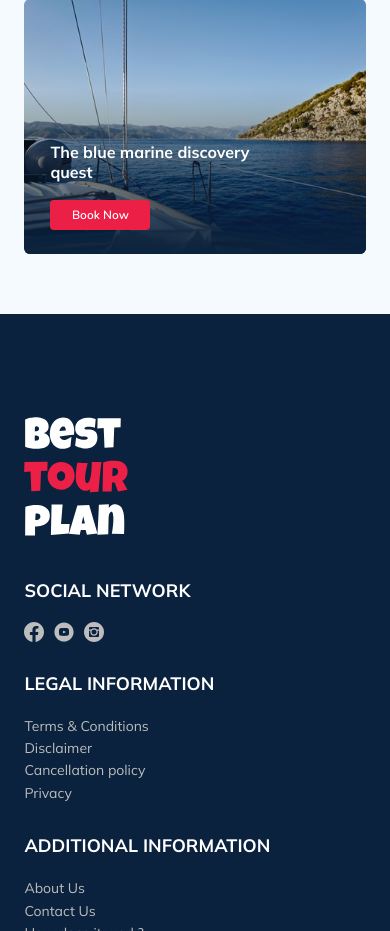
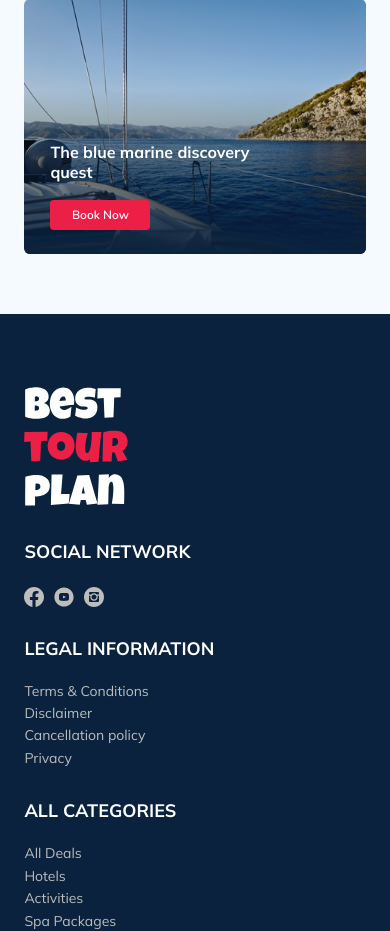
Before and after one commit to hwnd1982/tour-plan, a PHP site: page / in a window 390 px wide; the page is wider, and only the part inside the window is pictured. Shown: the part 5569-6500 px from the top of that part. Run offline with PHP 8.4, Linux system fonts and the light colour scheme.

Commit message:
create: added footer block

```diff
--- a/css/style.css
+++ b/css/style.css
@@ -1510,27 +1510,127 @@ template {
 }
 
 .footer-top {
-  display: -webkit-box;
-  display: -ms-flexbox;
-  display: flex;
-  position: relative;
+  display: -ms-grid;
+  display: grid;
   padding-top: 108px;
   padding-bottom: 89px;
-  -webkit-box-pack: justify;
-      -ms-flex-pack: justify;
-          justify-content: space-between;
-  -ms-flex-wrap: wrap;
-      flex-wrap: wrap;
-}
-
-.footer__logo {
+  -ms-grid-rows: minmax(100px, 200px) 23px;
+  -ms-grid-columns: (minmax(120px, 1fr))[auto-fit];
+      grid-template: minmax(100px, 200px) 23px/repeat(auto-fit, minmax(120px, 1fr));
+}
+
+.footer-top__logo {
   margin-top: 21px;
 }
 
-.footer__menu:nth-last-child(1) {
-  position: absolute;
-  bottom: 89px;
-  left: 50%;
+.footer-top__menu:nth-last-child(1) {
+  -ms-grid-column: 3;
+  -ms-grid-column-span: 2;
+  grid-column: 3 / 5;
+  -ms-grid-row: 2;
+  grid-row: 2;
+}
+
+.footer-top__menu:nth-last-child(2) {
+  -ms-grid-column-align: end;
+      justify-self: end;
+}
+
+.footer-contact {
+  padding-bottom: 89px;
+  display: -ms-grid;
+  display: grid;
+  -ms-grid-columns: 0.5fr 0.5fr;
+      grid-template-columns: 0.5fr 0.5fr;
+}
+
+.footer-contact__details {
+  display: -webkit-box;
+  display: -ms-flexbox;
+  display: flex;
+  -webkit-box-orient: vertical;
+  -webkit-box-direction: normal;
+      -ms-flex-direction: column;
+          flex-direction: column;
+  color: #ffffff;
+}
+
+.footer-contact__icons {
+  -ms-flex-item-align: center;
+      -ms-grid-row-align: center;
+      align-self: center;
+  fill: #bdbdbd;
+}
+
+.footer-contact__phone-call {
+  -ms-grid-column: 1;
+  grid-column: 1;
+  -ms-grid-row: 3;
+  grid-row: 3;
+}
+
+.footer-contact__email {
+  -ms-grid-column: 1;
+  grid-column: 1;
+  -ms-grid-row: 7;
+  grid-row: 7;
+}
+
+.footer-contact__text {
+  color: #bdbdbd;
+  -ms-flex-item-align: center;
+      -ms-grid-row-align: center;
+      align-self: center;
+  -ms-grid-column: 2;
+  grid-column: 2;
+  font-size: 14px;
+  line-height: 160%;
+}
+
+.footer-contact__text:last-child {
+  -ms-grid-row: 7;
+  grid-row: 7;
+}
+
+.footer-contact__text:nth-child(4) {
+  -ms-grid-row: 3;
+  grid-row: 3;
+}
+
+.footer-contact__text:nth-child(5) {
+  -ms-grid-row: 4;
+  grid-row: 4;
+}
+
+.footer-contact__text:nth-child(6) {
+  -ms-grid-row: 5;
+  grid-row: 5;
+}
+
+.footer-contact__info {
+  margin-top: 22px;
+  display: -ms-grid;
+  display: grid;
+  -webkit-column-gap: 20px;
+          column-gap: 20px;
+  -ms-grid-rows: (22px)[7];
+  -ms-grid-columns: 20px 1fr;
+      grid-template: repeat(7, 22px)/20px 1fr;
+}
+
+.footer-contact__title {
+  margin-top: 12px;
+  margin-bottom: 24px;
+  font-weight: bold;
+  font-size: 18px;
+  line-height: 23px;
+  text-transform: uppercase;
+}
+
+.footer-contact__subtitle {
+  color: #bdbdbd;
+  font-size: 14px;
+  line-height: 160%;
 }
 
 .logo-vertical {
@@ -1581,6 +1681,7 @@ template {
 }
 
 .nav-menu__title {
+  white-space: nowrap;
   margin-bottom: 20px;
   font-weight: bold;
   font-size: 18px;
@@ -1589,12 +1690,37 @@ template {
 }
 
 .nav-menu__link {
+  white-space: nowrap;
   color: inherit;
   font-weight: normal;
   font-size: 14px;
   line-height: 160%;
   color: #bdbdbd;
   text-decoration: none;
+}
+
+.form__title {
+  display: block;
+  margin-bottom: 34px;
+  color: #ffffff;
+  font-weight: bold;
+  font-size: 18px;
+  line-height: 23px;
+  text-transform: uppercase;
+}
+
+.form__input-bar {
+  display: -ms-grid;
+  display: grid;
+  -webkit-column-gap: 30px;
+          column-gap: 30px;
+  -ms-grid-rows: 50px 123px 1fr;
+  -ms-grid-columns: 0.5fr 0.5fr;
+      grid-template: 50px 123px 1fr / 0.5fr 0.5fr;
+}
+
+.form__message {
+  grid-column: span 2;
 }
 
 @media (max-width: 1200px) {
@@ -1710,34 +1836,27 @@ template {
     font-size: 24px;
     line-height: 30px;
   }
-  .logo-vertical {
-    width: 104px;
-  }
   .footer-top {
     padding-top: 73px;
-    padding-bottom: 33px;
-  }
-  .footer__logo-vertical {
-    -webkit-box-ordinal-group: 0;
-        -ms-flex-order: -1;
-            order: -1;
-    margin-right: 46.8px;
-    margin-bottom: 39px;
-  }
-  .footer__menu:last-child {
-    position: static;
-    -ms-flex-preferred-size: 70.1%;
-        flex-basis: 70.1%;
-    -webkit-box-ordinal-group: 0;
-        -ms-flex-order: -1;
-            order: -1;
-  }
-  .nav-menu__title {
-    font-size: 18px;
-    line-height: 23px;
-  }
-  .nav-menu__link {
-    font-size: 14px;
+    padding-bottom: 61px;
+    gap: 38px;
+    -ms-grid-rows: (minmax(120px, 1fr))[auto-fit];
+    -ms-grid-columns: 162px 260px 202px;
+        grid-template: repeat(auto-fit, minmax(120px, 1fr))/162px 260px 202px;
+  }
+  .footer-top__logo {
+    width: 104px;
+    margin: 0;
+  }
+  .footer-top__menu:nth-last-child(1) {
+    -ms-grid-column: 2;
+    -ms-grid-column-span: 2;
+    grid-column: 2 / 4;
+    -ms-grid-row: 1;
+    grid-row: 1;
+  }
+  .footer-top__menu:nth-child(2) {
+    width: 162px;
   }
 }
 
@@ -1972,41 +2091,33 @@ template {
     grid-area: 3 / 1;
   }
   .footer-top {
-    -webkit-box-orient: vertical;
-    -webkit-box-direction: reverse;
-        -ms-flex-direction: column-reverse;
-            flex-direction: column-reverse;
-  }
-  .footer__logo-vertical {
-    margin-right: 0;
-    margin-top: 30px;
-    -webkit-box-ordinal-group: 6;
-        -ms-flex-order: 5;
-            order: 5;
-  }
-  .footer__menu {
-    margin-bottom: 30px;
-  }
-  .footer__menu:last-child {
-    -webkit-box-ordinal-group: 5;
-        -ms-flex-order: 4;
-            order: 4;
-  }
-  .footer__menu:nth-child(2) {
-    margin-bottom: 0;
-  }
-  .social-network {
-    display: -webkit-box;
-    display: -ms-flexbox;
-    display: flex;
+    gap: 30px;
+    -ms-grid-rows: (minmax(67px, 1fr))[auto-fill];
+    -ms-grid-columns: 1fr;
+        grid-template: repeat(auto-fill, minmax(67px, 1fr))/1fr;
+  }
+  .footer-top__menu:nth-last-child(1) {
+    -ms-grid-column: 1;
+    grid-column: 1;
+    -ms-grid-row: 2;
+    grid-row: 2;
+    width: 167px;
+    height: 67px;
+    -ms-flex-line-pack: justify;
+        align-content: space-between;
     -ms-flex-wrap: wrap;
         flex-wrap: wrap;
   }
+  .footer-top__menu:nth-last-child(2) {
+    -ms-grid-column: 1;
+    grid-column: 1;
+    -ms-grid-row: 3;
+    grid-row: 3;
+    -ms-grid-column-align: start;
+        justify-self: start;
+  }
   .social-network__title {
     margin-right: 0;
-    margin-bottom: 20px;
-    -ms-flex-preferred-size: 100%;
-        flex-basis: 100%;
   }
 }
 
--- a/index.html
+++ b/index.html
@@ -990,7 +990,7 @@
   <footer class="footer">
     <div class="container">
       <div class="footer-top">
-        <div class="logo-vertical footer__logo-vertical">
+        <div class="footer-top__logo logo-vertical">
           <img
             src="img/vertical-logo.svg"
             alt="Logo: Best Tour Plan"
@@ -998,7 +998,7 @@
           >
         </div>
         <!-- /.footer__logo -->
-        <nav class="footer__menu nav-menu">
+        <nav class="footer-top__menu nav-menu">
           <span class="nav-menu__title">ALL CATEGORIES</span>
 
           <a href="#" class="nav-menu__link">All Deals</a>
@@ -1011,7 +1011,7 @@
           <a href="#" class="nav-menu__link">Rodrigues</a>
         </nav>
         <!-- /.all-categories -->
-        <nav class="footer__menu nav-menu">
+        <nav class="footer-top__menu nav-menu">
           <span class="nav-menu__title">ADDITIONAL INFORMATION</span>
 
           <a href="#" class="nav-menu__link">About Us</a>
@@ -1022,7 +1022,7 @@
           <a href="#" class="nav-menu__link">Promote your Business on BTP</a>
         </nav>
         <!-- /.additional-information -->
-        <nav class="footer__menu nav-menu">
+        <nav class="footer-top__menu nav-menu">
           <span class="nav-menu__title">LEGAL INFORMATION</span>
 
           <a href="#" class="nav-menu__link">Terms & Conditions</a>
@@ -1031,12 +1031,12 @@
           <a href="#" class="nav-menu__link">Privacy</a>
         </nav>
         <!-- /.legal-information -->
-        <div class="footer__menu social-network">
+        <div class="footer-top__menu social-network">
           <span class="social-network__title">Social Network</span>
 
           <a href="#" class="social-network__link">
             <svg
-              class="social-network__icon icon-facebook"
+              class="social-network__icons icon-facebook"
               width="20"
               height="20"
             >
@@ -1045,7 +1045,7 @@
           </a>
           <a href="#" class="social-network__link">
             <svg
-              class="social-network__icon icon-youtube"
+              class="social-network__icons icon-youtube"
               width="20"
               height="20"
             >
@@ -1054,7 +1054,7 @@
           </a>
           <a href="#" class="social-network__link">
             <svg
-              class="social-network__icon icon-instagram"
+              class="social-network__icons icon-instagram"
               width="20"
               height="20"
             >
@@ -1065,6 +1065,54 @@
         <!-- /.social-network -->
       </div>
       <!-- /.footer-top -->
+      <div class="footer-contact">
+        <div class="footer-contact__details">
+          <span class="footer-contact__title">Contact Details</span>
+          <span class="footer-contact__subtitle">Feel free to contact us by phone, email or by our contact form</span>
+          <div class="footer-contact__info">
+            <svg
+              class="footer-contact__icons footer-contact__map-marker"
+              width="14"
+              height="20"
+            >
+              <use href="img/icons.svg#map-marker"></use>
+            </svg>
+            <span class="footer-contact__text">9748 Blossom Hill Rd undefined Lansing, Idaho 68545 United States</span>
+            <svg
+              class="footer-contact__icons footer-contact__phone-call"
+              width="20"
+              height="20"
+            >
+              <use href="img/icons.svg#phone-call"></use>
+            </svg>
+            <span class="footer-contact__text">Tel (business hours) : 269 1500</span>
+            <span class="footer-contact__text">Tel (hotline) Monday - Saturday: 52-56-61-38 (08:00 am – 20:00 pm)</span>
+            <span class="footer-contact__text">Tel (hotline) Sunday: 52-56-61-38 (08:00 am – 14:00 pm)</span>
+            <svg
+              class="footer-contact__icons footer-contact__email"
+              width="18"
+              height="14"
+            >
+              <use href="img/icons.svg#email"></use>
+            </svg>
+            <span class="footer-contact__text">cherly.lawson@example.com</span>
+          </div>
+          <!-- /.footer-contact__info -->
+        </div>
+        <!-- /.footer-contact__info -->
+        <div class="footer-contact__form form">
+          <span class="form__title">Send us a message</span>
+          <div class="form__input-bar">
+            <input type="text" class="form__name" placeholder="Your Full Name*">
+            <input type="text" class="form__phone" placeholder="Phone Number*">
+            <input type="text" class="form__message" placeholder="Message">
+            <button class="form__button">Send</button>
+            <span class="form__note">* Required Fields</span>
+          </div>
+          <!-- /.form__input-bar -->
+        </div>
+      </div>
+      <!-- /.footer-contact -->
     </div>
     <!-- /.container -->
   </footer>
--- a/sass/_media.sass
+++ b/sass/_media.sass
@@ -23,7 +23,7 @@
       display: none
     &__reviwe-card
       max-height: 133px
-  //
+  // Блок other-activities
   .other-activities
     &__wrapper
       height: 530px
@@ -70,7 +70,7 @@
         width: 100%
         margin-right: 0
         margin-bottom: 30px
-  //
+  // Блок other-packages
   .other-packages
     &__cards
       display: grid
@@ -80,7 +80,7 @@
       margin-bottom: 45px
       font-size: 30px
       line-height: 38px
-  //
+  // Блок other-activities
   .other-activities
     padding-top: 60px
     padding-bottom: 70px
@@ -88,27 +88,21 @@
       font-size: 24px
       line-height: 30px
   // Блок footer
-  .logo-vertical
-    width: 104px
   .footer
     &-top
       padding-top: 73px
-      padding-bottom: 33px
-    &__logo-vertical
-      order: -1
-      margin-right: 46.8px
-      margin-bottom: 39px
-    &__menu
-      &:last-child
-        position: static
-        flex-basis: 70.1%
-        order: -1
-  .nav-menu
-    &__title
-      font-size: 18px
-      line-height: 23px
-    &__link
-      font-size: 14px
+      padding-bottom: 61px
+      gap: 38px
+      grid-template: repeat(auto-fit, minmax(120px, 1fr)) / 162px 260px 202px
+      &__logo
+        width: 104px
+        margin: 0
+      &__menu
+        &:nth-last-child(1)
+          grid-column: 2 / 4
+          grid-row: 1
+        &:nth-child(2)
+          width: 162px
 @media (max-width: 767px)
   .container
     max-width: 596px
@@ -182,7 +176,7 @@
       &__icon-arrows
         width: 12px
         height: 12px
-  //
+  // Блок other-packages
   .other-packages
     padding-top: 20px
     &__cards
@@ -283,24 +277,23 @@
   //  Блок footer
   .footer
     &-top
-      flex-direction: column-reverse
-    &__logo-vertical
-      margin-right: 0
-      margin-top: 30px
-      order: 5
-    &__menu
-      margin-bottom: 30px
-      &:last-child
-        order: 4
-      &:nth-child(2)
-        margin-bottom: 0
+      gap: 30px
+      grid-template: repeat(auto-fill, minmax(67px, 1fr)) / 1fr
+      &__menu
+        &:nth-last-child(1)
+          grid-column: 1
+          grid-row: 2
+          width: 167px
+          height: 67px
+          align-content: space-between
+          flex-wrap: wrap
+        &:nth-last-child(2)
+          grid-column: 1
+          grid-row: 3
+          justify-self: start
   .social-network
-    display: flex
-    flex-wrap: wrap
     &__title
       margin-right: 0
-      margin-bottom: 20px
-      flex-basis: 100%
 @media (max-width: 576px)
   .mailing
     background-size: 700% auto
--- a/sass/blocks/_footer.sass
+++ b/sass/blocks/_footer.sass
@@ -1,19 +1,66 @@
 .footer
   background-color: $additional
   &-top
-    display: flex
-    position: relative
+    display: grid
     padding-top: 108px
     padding-bottom: 89px
-    justify-content: space-between
-    flex-wrap: wrap
-  &__logo
-    margin-top: 21px
-  &__menu
-    &:nth-last-child(1)
-      position: absolute
-      bottom: 89px
-      left: 50%
+    grid-template: minmax(100px, 200px) 23px / repeat(auto-fit, minmax(120px, 1fr))
+    &__logo
+      margin-top: 21px
+    &__menu
+      &:nth-last-child(1)
+        grid-column: 3 / 5
+        grid-row: 2
+      &:nth-last-child(2)
+        // margin-left: auto
+        justify-self: end
+  &-contact
+    padding-bottom: 89px
+    display: grid
+    grid-template-columns: 0.5fr 0.5fr
+    &__details
+      display: flex
+      flex-direction: column
+      color: $alt-text-color
+    &__icons
+      align-self: center
+      fill: $link-color
+    &__phone-call
+      grid-column: 1
+      grid-row: 3
+    &__email
+      grid-column: 1
+      grid-row: 7
+    &__text
+      color: $link-color
+      align-self: center
+      grid-column: 2
+      font-size: 14px
+      line-height: 160%
+      &:last-child
+        grid-row: 7
+      &:nth-child(4)
+        grid-row: 3
+      &:nth-child(5)
+        grid-row: 4
+      &:nth-child(6)
+        grid-row: 5
+    &__info
+      margin-top: 22px
+      display: grid
+      column-gap: 20px
+      grid-template: repeat(7, 22px) / 20px 1fr
+    &__title
+      margin-top: 12px
+      margin-bottom: 24px
+      font-weight: bold
+      font-size: 18px
+      line-height: 23px
+      text-transform: uppercase
+    &__subtitle
+      color: $link-color
+      font-size: 14px
+      line-height: 160%
 .logo-vertical
   width: 166px
 .social-network
@@ -37,15 +84,32 @@
   flex-direction: column
   color: $alt-text-color
   &__title
+    white-space: nowrap
     margin-bottom: 20px
     font-weight: bold
     font-size: 18px
     line-height: 23px
     text-transform: uppercase
   &__link
+    white-space: nowrap
     color: inherit
     font-weight: normal
     font-size: 14px
     line-height: 160%
     color: $link-color
     text-decoration: none
+.form
+  &__title
+    display: block
+    margin-bottom: 34px
+    color: $alt-text-color
+    font-weight: bold
+    font-size: 18px
+    line-height: 23px
+    text-transform: uppercase
+  &__input-bar
+    display: grid
+    column-gap: 30px
+    grid-template: 50px 123px 1fr / 0.5fr 0.5fr
+  &__message
+    grid-column: span 2
```
Also changed, not shown: img/icons.svg, 1 other file.
